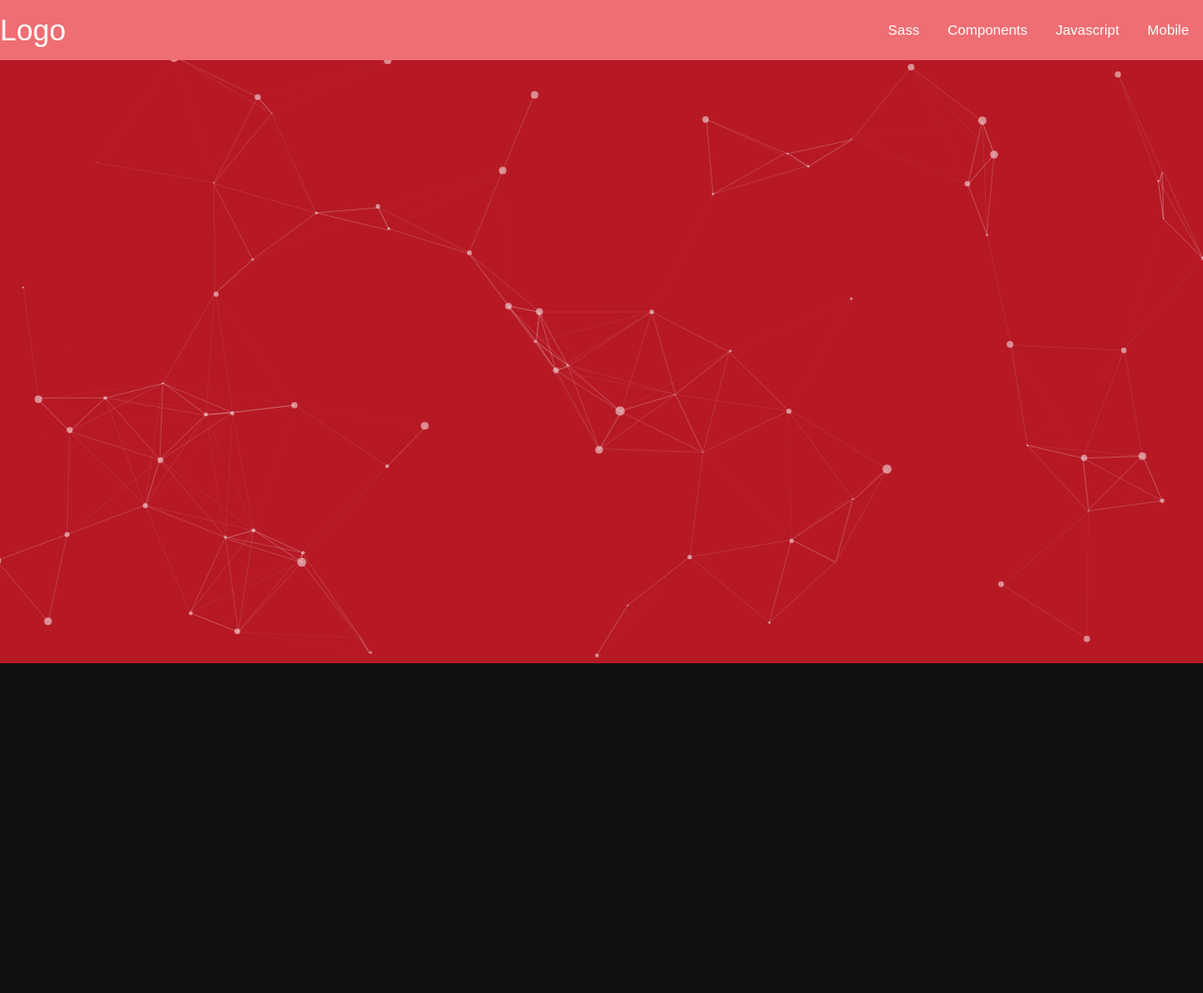
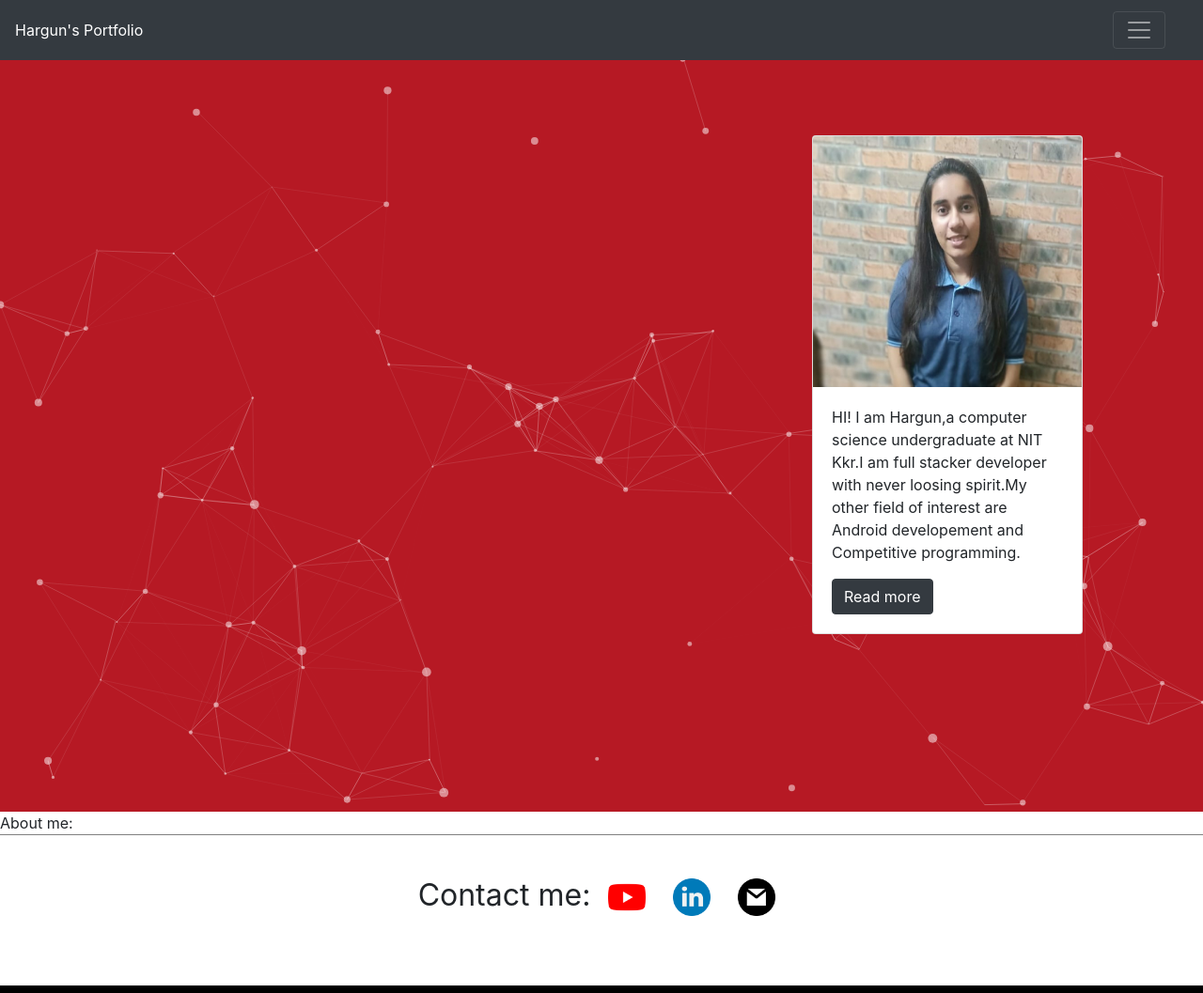
Before and after one commit to hkaur008/portfolio, a plain HTML site: page index.html in a window 1280 px wide. Shown: the whole page at 94% size. Before the commit the page ends 800 px from the top, so only its background shows below. Drawn offline with nearby package versions, Linux system fonts and the light colour scheme.

Commit message:
portfolio

```diff
--- a/css/style.css
+++ b/css/style.css
@@ -1,15 +1,24 @@
 
+ a:link:hover {
+  text-decoration: none;
+}
+*{
+  margin:0;padding:0;
+}
+html,body{
 
-html,body{
-	width:100%;
-	height:100%;
   background:#111;
-  overflow-x: hidden;
+
   margin:0;padding:0;
 }
 
 html{
-  -webkit-tap-highlight-color: rgba(0, 0, 0, 0);
+  background-color: black;
+
+}
+.content{
+  position:absolute;right:10vw;
+  top:10%;
 }
 
 body{
@@ -19,9 +28,17 @@ body{
 canvas{
   display:block;}
 
-
-
-
+.head-part{
+  position: relative;
+}
+.navbar{
+  height:8vh;
+  color:white;
+}
+  .navbar-toggler
+  {position:absolute;
+    right:5vh;
+  }
 
 
 
@@ -29,10 +46,19 @@ canvas{
 
 #particles-js{
   width: 100%;
-  height: 100%;
+  height: 100vh;
   background-color: #b61924;
   background-image: url('');
   background-size: cover;
   background-position: 50% 50%;
   background-repeat: no-repeat;
 }
+.pics{
+  padding:10px ;
+}
+.footer{
+  padding:5vh;
+  padding-bottom: 0;
+  border-top:1px solid grey;
+  font-size: 4vh;
+}
--- a/index.html
+++ b/index.html
@@ -7,48 +7,49 @@
   <meta name="author" content="Vincent Garreau" />
   <meta name="viewport" content="width=device-width, initial-scale=1.0, minimum-scale=1.0, maximum-scale=1.0, user-scalable=no">
   <link rel="stylesheet" media="screen" href="css/style.css">
-  <!-- Compiled and minified CSS -->
-  <link rel="stylesheet" href="https://cdnjs.cloudflare.com/ajax/libs/materialize/1.0.0/css/materialize.min.css">
-
-  <!-- Compiled and minified JavaScript -->
-  <script src="https://cdnjs.cloudflare.com/ajax/libs/materialize/1.0.0/js/materialize.min.js"></script>
-  <link href="https://fonts.googleapis.com/icon?family=Material+Icons"
-  rel="stylesheet">
-</head>
+  <link rel="stylesheet" href="https://stackpath.bootstrapcdn.com/bootstrap/4.4.1/css/bootstrap.min.css" integrity="sha384-Vkoo8x4CGsO3+Hhxv8T/Q5PaXtkKtu6ug5TOeNV6gBiFeWPGFN9MuhOf23Q9Ifjh" crossorigin="anonymous">
 <body>
-  <nav>
-    <div class="nav-wrapper">
-      <a href="#!" class="brand-logo">Logo</a>
-      <a href="#" data-target="mobile-demo" class="sidenav-trigger"><i class="material-icons">menu</i></a>
-      <ul class="right hide-on-med-and-down">
-        <li><a href="sass.html">Sass</a></li>
-        <li><a href="badges.html">Components</a></li>
-        <li><a href="collapsible.html">Javascript</a></li>
-        <li><a href="mobile.html">Mobile</a></li>
-      </ul>
+  <div class="header"><div class="pos-f-t">
+    <div class="collapse" id="navbarToggleExternalContent">
+      <div class="bg-dark p-4">
+       <a href=""> <h6 class="text-white h4">Home</h6></a>
+       <a href=""> <h6 class="text-white h4">About</h6></a>
+       <a href=""> <h6 class="text-white h4">Contact me</h6></a>
+      </div>
     </div>
-  </nav>
-
-  <ul class="sidenav" id="mobile-demo">
-    <li><a href="sass.html">Sass</a></li>
-    <li><a href="badges.html">Components</a></li>
-    <li><a href="collapsible.html">Javascript</a></li>
-    <li><a href="mobile.html">Mobile</a></li>
-  </ul>
+    <nav class="navbar navbar-dark bg-dark">Hargun's Portfolio
+      <button class="navbar-toggler" type="button" data-toggle="collapse" data-target="#navbarToggleExternalContent" aria-controls="navbarToggleExternalContent" aria-expanded="false" aria-label="Toggle navigation">
+        <span class="navbar-toggler-icon"></span>
+      </button>
+    </nav>
+  </div>  </div>
 
 <div class="head-part">
-<!-- particles.js container -->
+<!-- particles.js container --><div
+<div class="content"><div class="card" style="width: 18rem;">
+  <img src="hargun.jpg" class="card-img-top" alt="...">
+  <div class="card-body">
+    <p class="card-text">HI! I am Hargun,a computer science undergraduate at NIT Kkr.I am full stacker developer with never loosing spirit.My other field of interest are Android developement and Competitive programming.</p>
+    <button type="button" class="btn btn-dark">Read more</button></div>
+</div></div>
 <div id="particles-js"></div>
 </div>
+<div class="main">
+  About me:
+
+</div>
+<div class="footer">
+  <center> Contact me:
+  <a href="" class="pics"><img src="youtube (1).png" height="40vh">
+  <a href=""class="pics"><img src="linkedin.png" height="40vh"></a>
+  <a href="" class="pics"><img src="gmail.png" height="40vh"></center>
+  </div>
 <!-- scripts -->
+<script src="https://code.jquery.com/jquery-3.4.1.slim.min.js" integrity="sha384-J6qa4849blE2+poT4WnyKhv5vZF5SrPo0iEjwBvKU7imGFAV0wwj1yYfoRSJoZ+n" crossorigin="anonymous"></script>
+<script src="https://cdn.jsdelivr.net/npm/popper.js@1.16.0/dist/umd/popper.min.js" integrity="sha384-Q6E9RHvbIyZFJoft+2mJbHaEWldlvI9IOYy5n3zV9zzTtmI3UksdQRVvoxMfooAo" crossorigin="anonymous"></script>
+<script src="https://stackpath.bootstrapcdn.com/bootstrap/4.4.1/js/bootstrap.min.js" integrity="sha384-wfSDF2E50Y2D1uUdj0O3uMBJnjuUD4Ih7YwaYd1iqfktj0Uod8GCExl3Og8ifwB6" crossorigin="anonymous"></script>
 <script src="particles.js"></script>
 <script src="js/app.js"></script>
 
-<script src="https://code.jquery.com/jquery-3.5.0.min.js" integrity="sha256-xNzN2a4ltkB44Mc/Jz3pT4iU1cmeR0FkXs4pru/JxaQ=" crossorigin="anonymous"></script>
-<script>
-   $(document).ready(function(){
-    $('.sidenav').sidenav();
-  });
-</script>
 </body>
 </html>
```
Also changed, not shown: gmail.png (added), hargun.jpg (added), linkedin.png (added), youtube (1).png (added).
